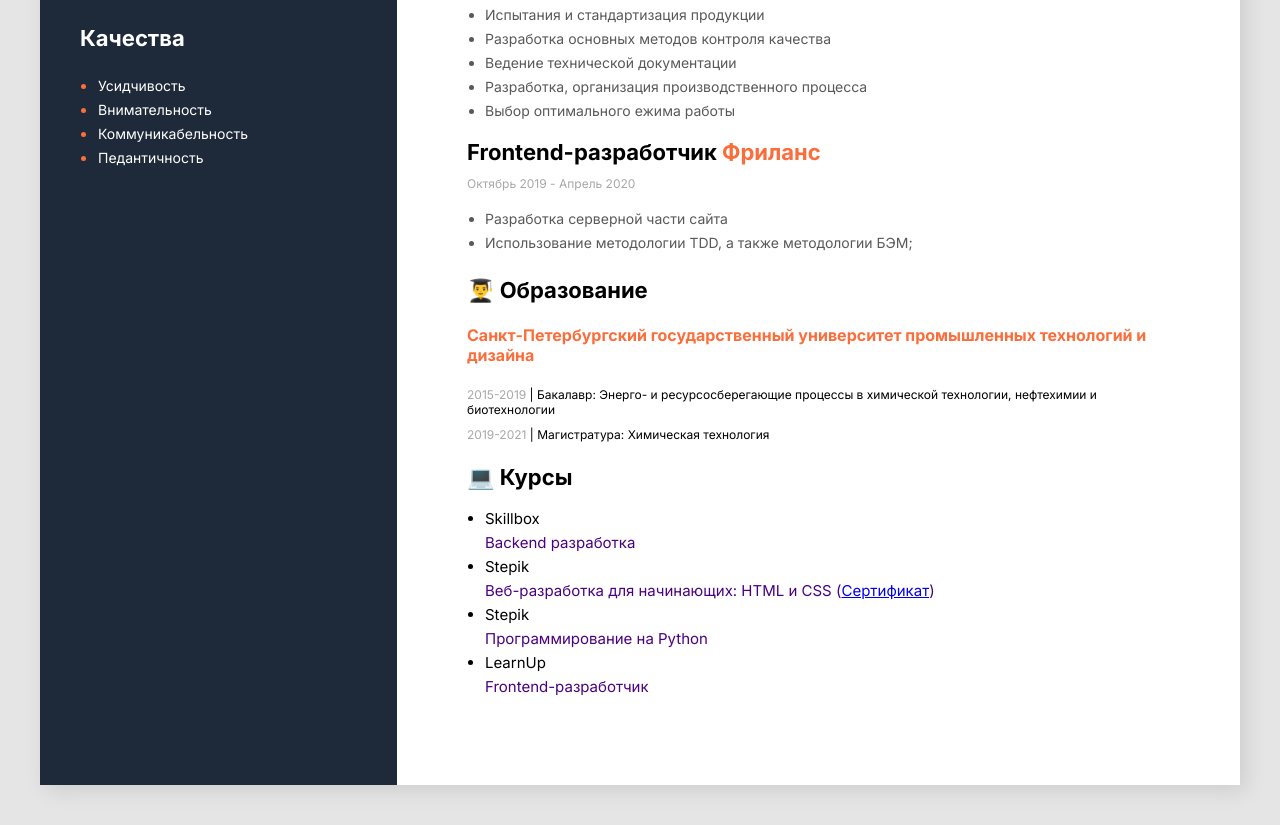
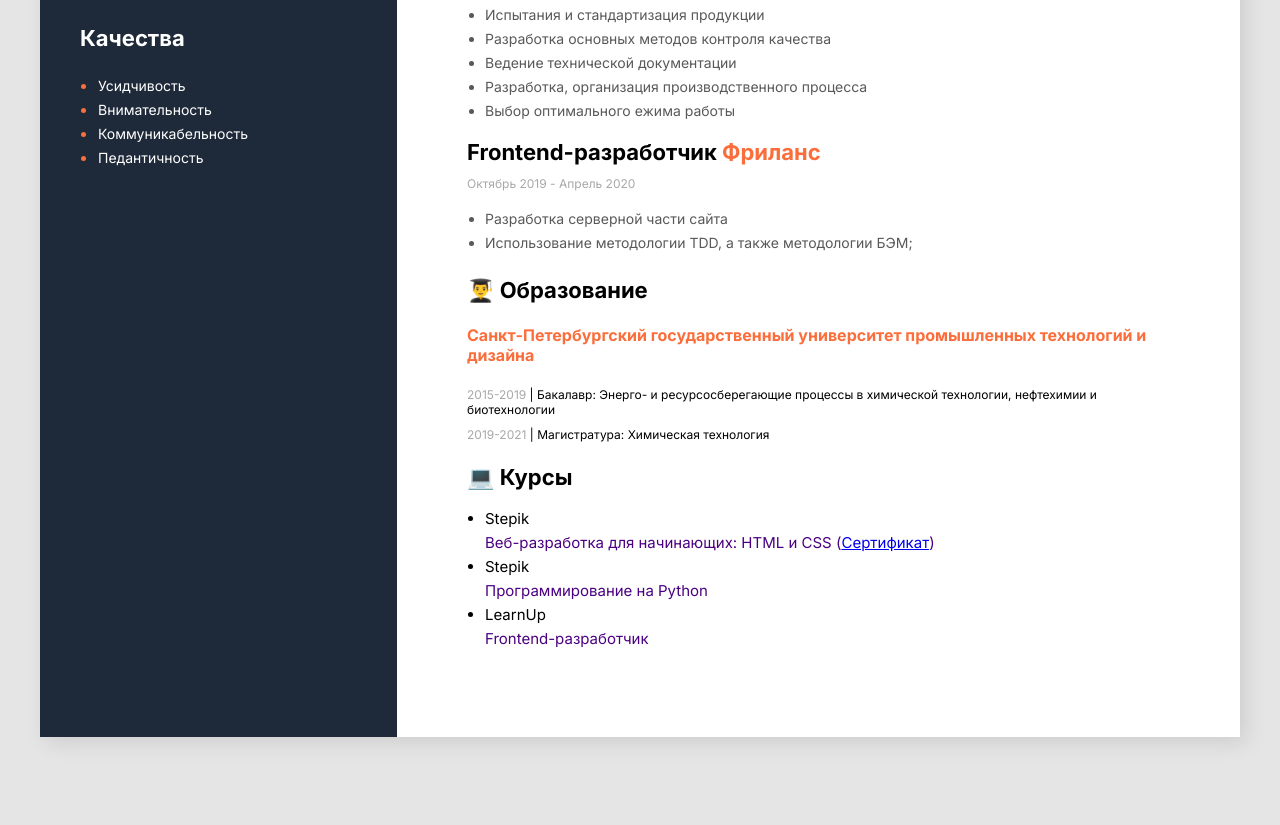
Before and after one commit to Andrey9944/myResume, a plain HTML site: page index.html in a window 1280 px wide. Shown: the part 845-1670 px from the top of the page. After the commit the page ends 1622 px from the top, so only its background shows below. Drawn offline with Linux system fonts and the light colour scheme.

Commit message:
Update index.html

```diff
--- a/index.html
+++ b/index.html
@@ -108,7 +108,6 @@
             <div class="my-work-experience-company-block">
                 <h3 class="my-content-title">💻 Курсы</h3>
                 <ul class="my-work-experience-duties">
-                    <li class="my-work-experience-dutp">Skillbox<br><span class="kurs">Backend разработка</span></li>
                     <li class="my-work-experience-dutp">Stepik<br><span class="kurs">Веб-разработка для начинающих: HTML и CSS (<a href="https://stepik.org/cert/1076306">Сертификат</a>)</span></li>
                     <li class="my-work-experience-dutp">Stepik<br><span class="kurs">Программирование на Python</span></li>
                     <li class="my-work-experience-dutp">LearnUp<br><span class="kurs">Frontend-разработчик</span></li>
```
